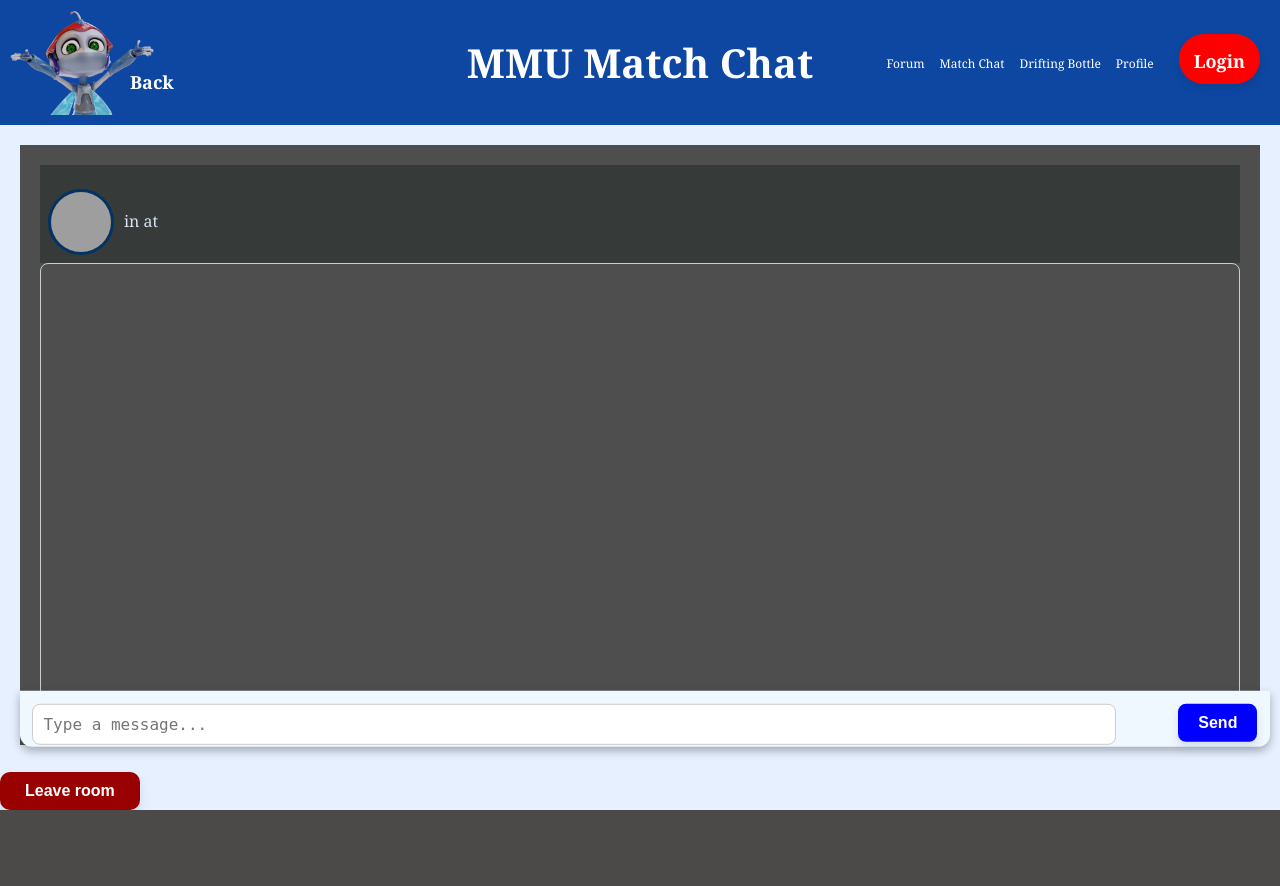
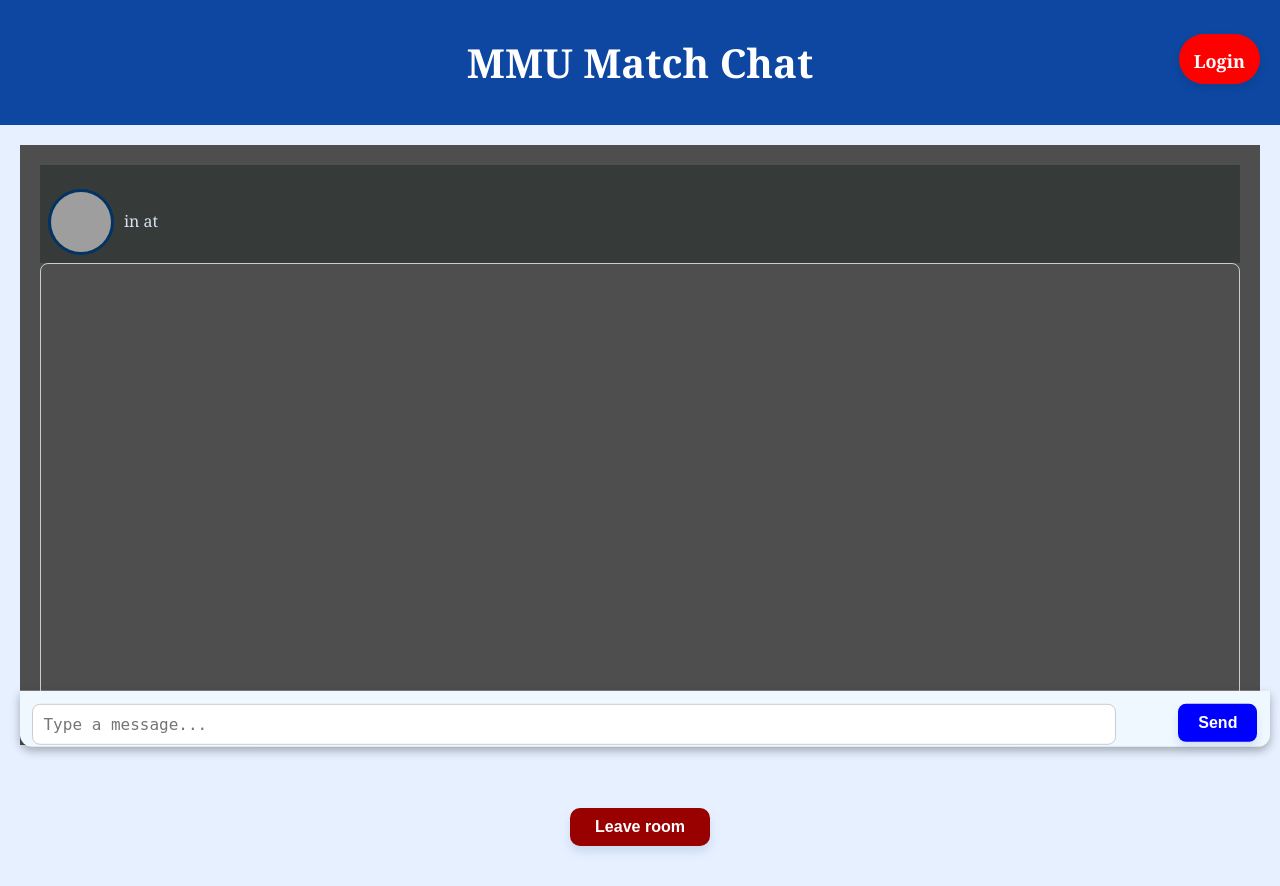
Before and after one commit to Mini-IT-Project/2520-CSP1123-TC1L-G-09, a Flask app: template src/templates/chat_room.html in a window 1280 px wide. Before the commit the page ends 810 px from the top, so only its background shows below. Run offline with Flask 3, Linux system fonts and the light colour scheme; the template is opened without the code that fills it, so the values that code supplies are empty; some libraries are stand-ins or nearby versions; grey boxes are pictures that could not be loaded.

Commit message:
adjustment

```diff
--- a/src/profile_routes.py
+++ b/src/profile_routes.py
@@ -16,9 +16,9 @@ class Profile_data(db.Model):
     id= db.Column(db.Integer, primary_key=True)
     user_id = db.Column(db.Integer, db.ForeignKey('users.id'))
     avatar_type= db.Column(db.Integer, nullable=False, default=0)
-    campus_name= db.Column(db.String(200), nullable=False, default=' ')
+    campus_name= db.Column(db.String(200), nullable=False, default='Malaysia')
     degree_name= db.Column(db.String(200), nullable=False, default=' ')
-    faculty_name= db.Column(db.String(200), nullable=False, default=' ')
+    faculty_name= db.Column(db.String(200), nullable=False, default='MMU')
 
 @profile_bp.route("/", methods=['GET', 'POST'])
 def myProfile():
--- a/src/templates/chat_room.html
+++ b/src/templates/chat_room.html
@@ -7,17 +7,9 @@
         <title> MMU Match Chat </title>
     </head>
     <header>
-        <a href="{{url_for('main.homepage')}}" style="position: absolute; left: 80px; transform: translateX(-50%); top: -10px;">
-            <img src="{{url_for('static', filename='ebeemmu.png')}}" alt="logo" width="150" height="105" style="margin-left: 10px;">
-        </a>
-        <div style="color: white; position: absolute; left: 130px; top: 70px; font-size: 18px;">Back</div>
         <div>MMU Match Chat</div>
         <nav>
             <ul>
-                <li><a href="{{ url_for('forum.homepage') }}">Forum</a></li>
-                <li><a href="{{ url_for('MatchChat.home') }}">Match Chat</a></li>
-                <li><a href="{{ url_for('bottle.DriftingBottle') }}">Drifting Bottle</a></li>
-                <li><a href="{{ url_for('profile.myProfile') }}">Profile</a></li>
                 <li>
                 {% if 'user_id' in session %}
                 <span style="color: rgb(255, 255, 255); font-weight: bold;">Welcome</span>
@@ -52,8 +44,8 @@
                 <button id="sendButton" style="padding: 10px 20px; border-radius: 8px; background: blue; color: white; margin-right: 1%;" type="button">Send</button>
             </div>
         </div>
-        <div>
-            <button id="leaveButton">Leave room</button>
+        <div style="text-align: center; margin-top: 7vh;">
+            <button id="leaveButton" style="margin-bottom: 5vh;">Leave room</button>
         </div>
 
     <script src="https://cdnjs.cloudflare.com/ajax/libs/socket.io/4.0.1/socket.io.js"></script>
```
